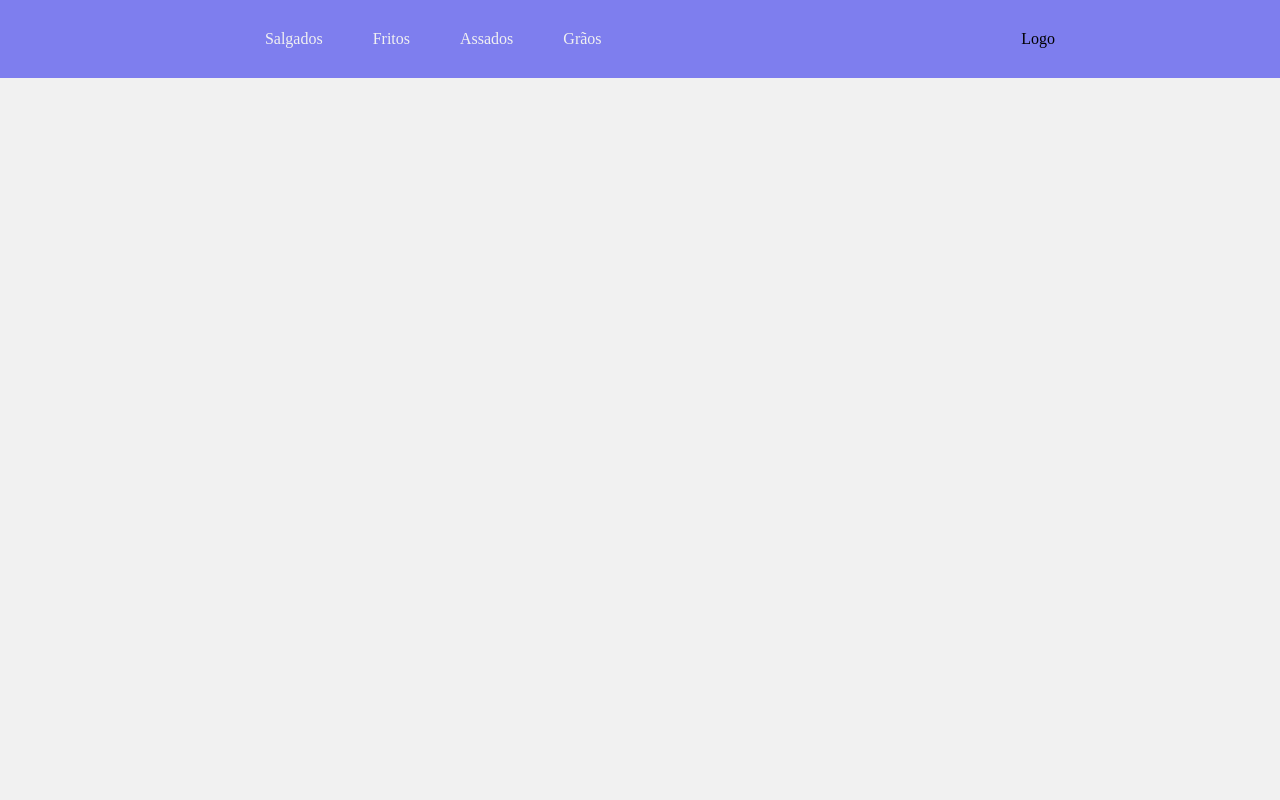
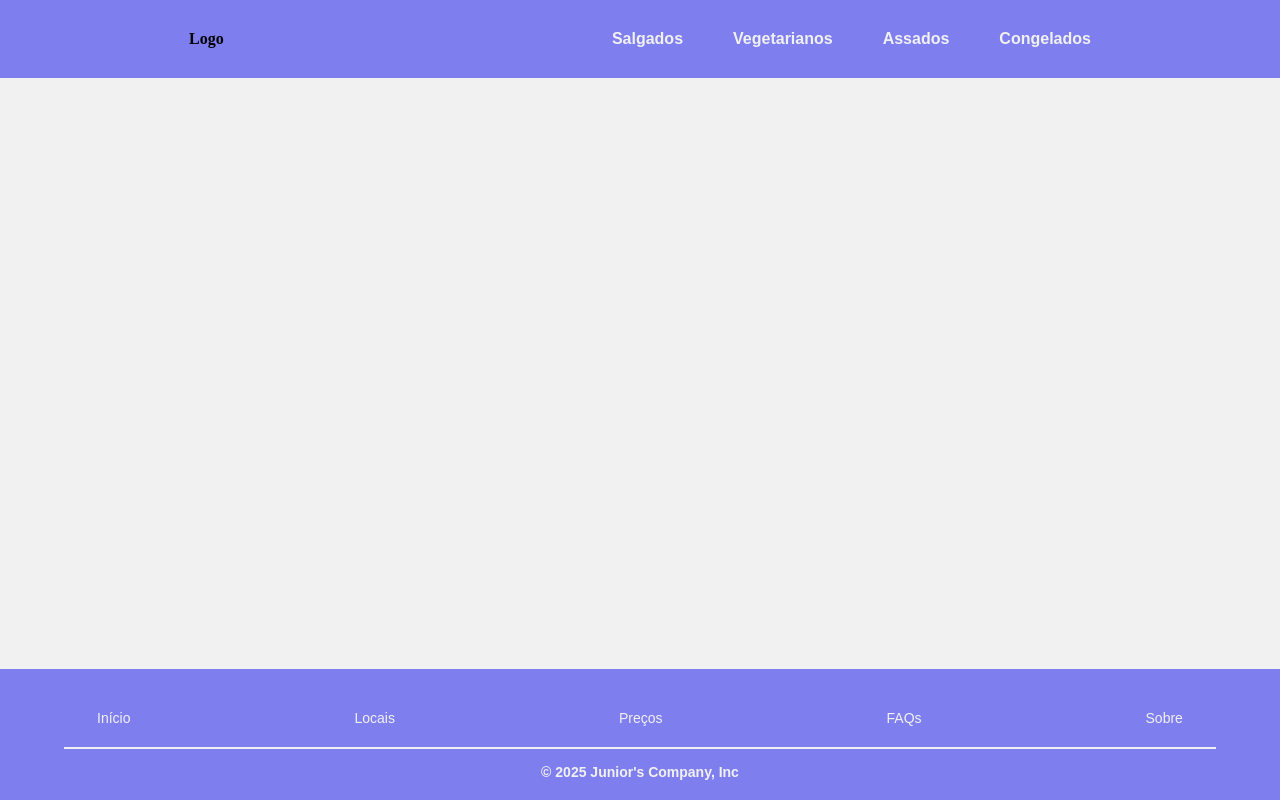
Before and after one commit to vigattihugo/introducao.html-css, a plain HTML site: page padaria-main/index.html in a window 1280 px wide. Drawn offline with Linux system fonts and the light colour scheme.

Commit message:
Add files via upload

```diff
--- a/padaria-main/index.html
+++ b/padaria-main/index.html
@@ -18,21 +18,25 @@
 
             <ul class=" list_container">
                 <li class="list_item"><a>Salgados</a></li>
-                <li class="list_item"><a>Fritos</a></li>
+                <li class="list_item"><a>Vegetarianos</a></li>
                 <li class="list_item"><a>Assados</a></li>
-                <li class="list_item"><a>Grãos</a></li>
+                <li class="list_item"><a>Congelados</a></li>
             </ul>
         </nav>
     </header>
 
 
-
-
-
-
-
-
-
+    <footer class="footer_brick">
+        <ul class="footer_list">
+            <li class="footer_item"><a href="#">Início</a></li>
+            <li class="footer_item"><a href="#">Locais</a></li>
+            <li class="footer_item"><a href="#">Preços</a></li>
+            <li class="footer_item"><a href="#">FAQs</a></li>
+            <li class="footer_item"><a href="#">Sobre</a></li>
+        </ul>
+        <hr class="footer_line" />
+        <p class="text_footer">© 2025 Junior's Company, Inc</p>
+    </footer>
 
 
 </body>
--- a/padaria-main/styles.css
+++ b/padaria-main/styles.css
@@ -21,12 +21,13 @@ body {
     display: flex;
     justify-content: space-between;
     align-items: center;
-    flex-direction: row-reverse;
 }
 
 .logo {
     float: left;
     padding: 15px;
+    color: black;
+    font-weight: bold;
 }
 
 .list_container {
@@ -39,6 +40,8 @@ body {
 
 .list_item {
     padding: 15px;
+    font-weight: bold;
+    font-family: Arial, Helvetica, sans-serif;
 }
 
 .list_item a {
@@ -58,6 +61,60 @@ body {
     padding: 15px;
 
 }
+
+html, body {
+    height: 100%;
+    margin: 0;
+    padding: 0;
+}
+
+
+
+.footer_brick {
+    background-color: #55eb;
+    padding: 40px 0 20px 0;
+    text-align: center;
+    margin-top: auto;
+    bottom: 0;
+    position: fixed;
+    width: 100%;
+}
+
+.footer_list {
+    list-style: none;
+    display: flex;
+    justify-content: center;
+    gap: 30px;
+    padding: 0;
+    margin-bottom: 20px;
+}
+
+.footer_item a {
+    text-decoration: none;
+    color: #f1f1f1;
+    font-family: Arial, Helvetica, sans-serif;
+    font-size: 14px;
+}
+
+.footer_item a:hover {
+    color: rgba(46, 46, 241, 0.733);
+    cursor: pointer;
+}
+
+.footer_line {
+    width: 90%;
+    margin: 0 auto 15px auto;
+    border: 0.5px solid #f1f1f1;
+}
+
+.text_footer {
+    color: #f1f1f1;
+    font-size: 14px;
+    font-family: Arial, Helvetica, sans-serif;
+    font-weight: bold;
+}
+
+
 
 
 @media (max-width : 768px) {
```
